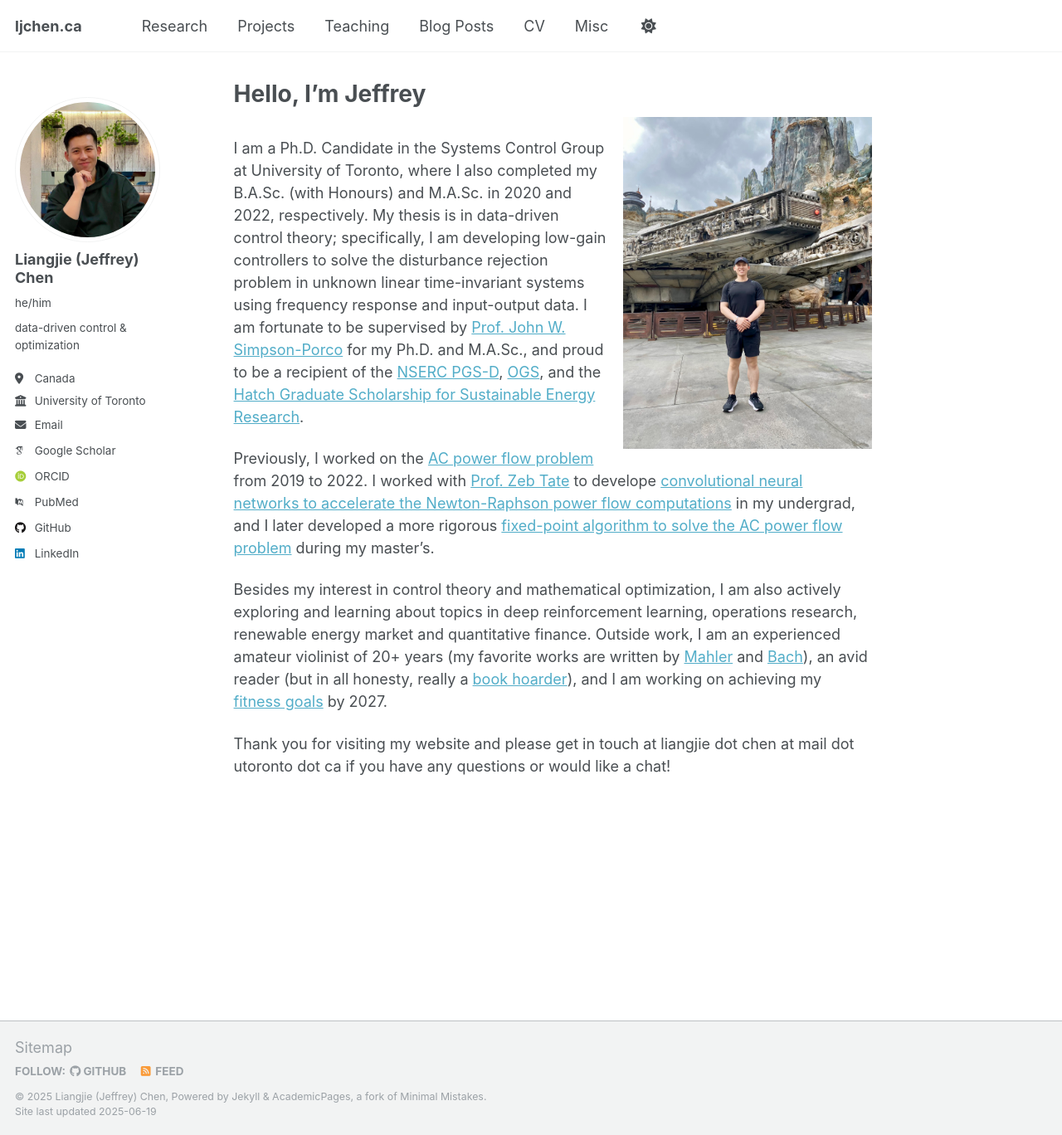
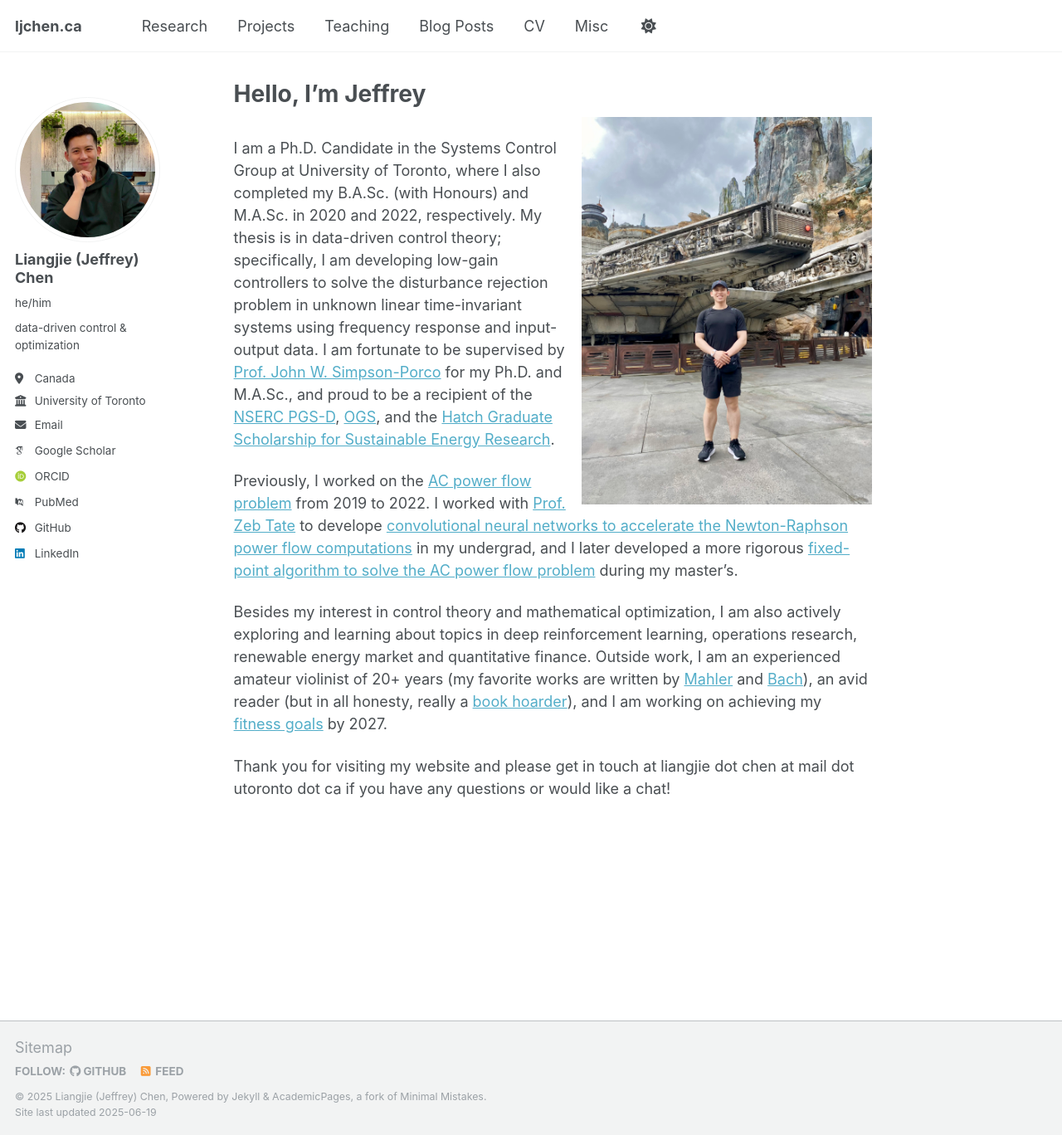
Before and after one commit to jchen975/ljchen.github.io, a Jekyll site: the page built from _pages/about.md, in a window 1280 px wide and 1368 px high. Shown: the whole window at 83% size. Built offline with Jekyll 4.4.1, drawn with Linux system fonts in a browser that asks for light colours; some web fonts are replaced.

Commit message:
Update about.md

```diff
--- a/_pages/about.md
+++ b/_pages/about.md
@@ -7,7 +7,7 @@ redirect_from:
   - /about.html
 ---
 
-![](/images/millenium-falcon.JPEG){: .align-right width="300px"}
+![](/images/millenium-falcon.JPEG){: .align-right width="350px"}
 
 
 I am a Ph.D. Candidate in the Systems Control Group at University of Toronto, where I also completed my B.A.Sc. (with Honours) and M.A.Sc. in 2020 and 2022, respectively. My thesis is in data-driven control theory; specifically, I am developing low-gain controllers to solve the disturbance rejection problem in unknown linear time-invariant systems using frequency response and input-output data. I am fortunate to be supervised by [Prof. John W. Simpson-Porco](https://www.control.utoronto.ca/~jwsimpson/) for my Ph.D. and M.A.Sc., and proud to be a recipient of the [NSERC PGS-D](https://www.nserc-crsng.gc.ca/Students-Etudiants/PG-CS/BellandPostgrad-BelletSuperieures_eng.asp), [OGS](https://www.sgs.utoronto.ca/awards/ontario-graduate-scholarship/), and the [Hatch Graduate Scholarship for Sustainable Energy Research](https://energy.utoronto.ca/).
```
